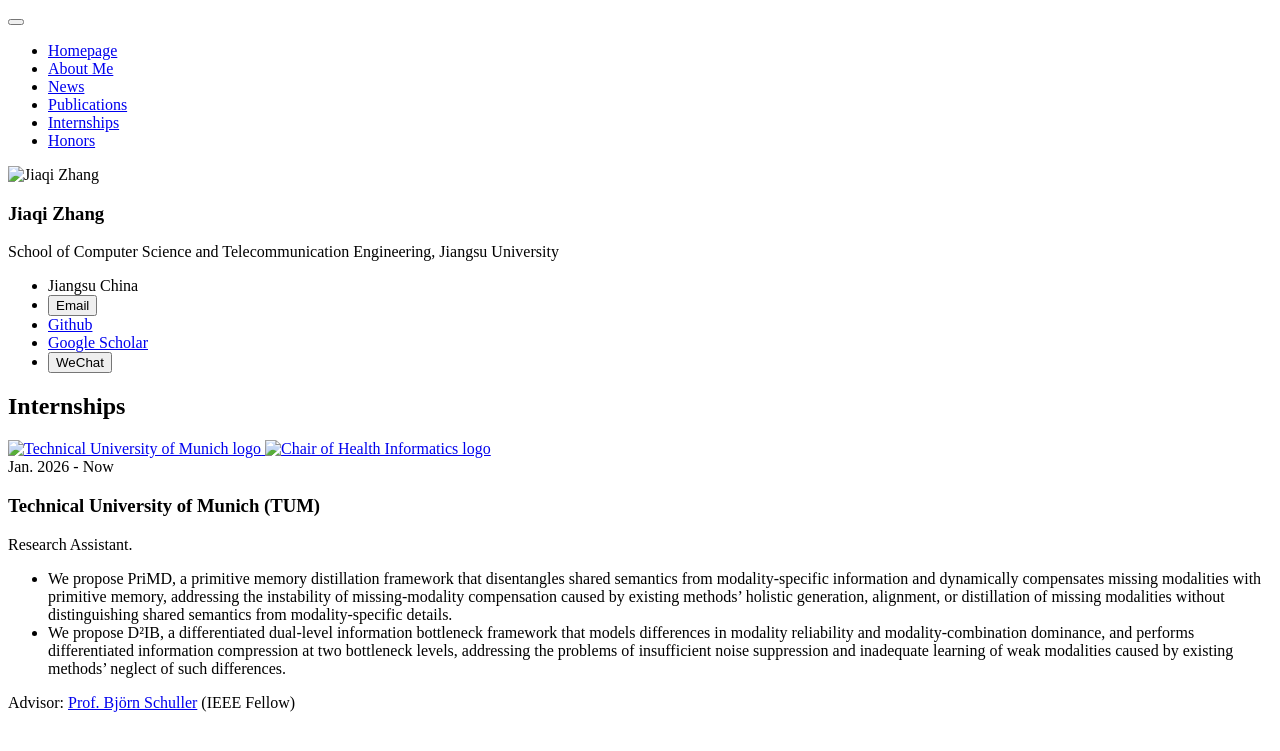
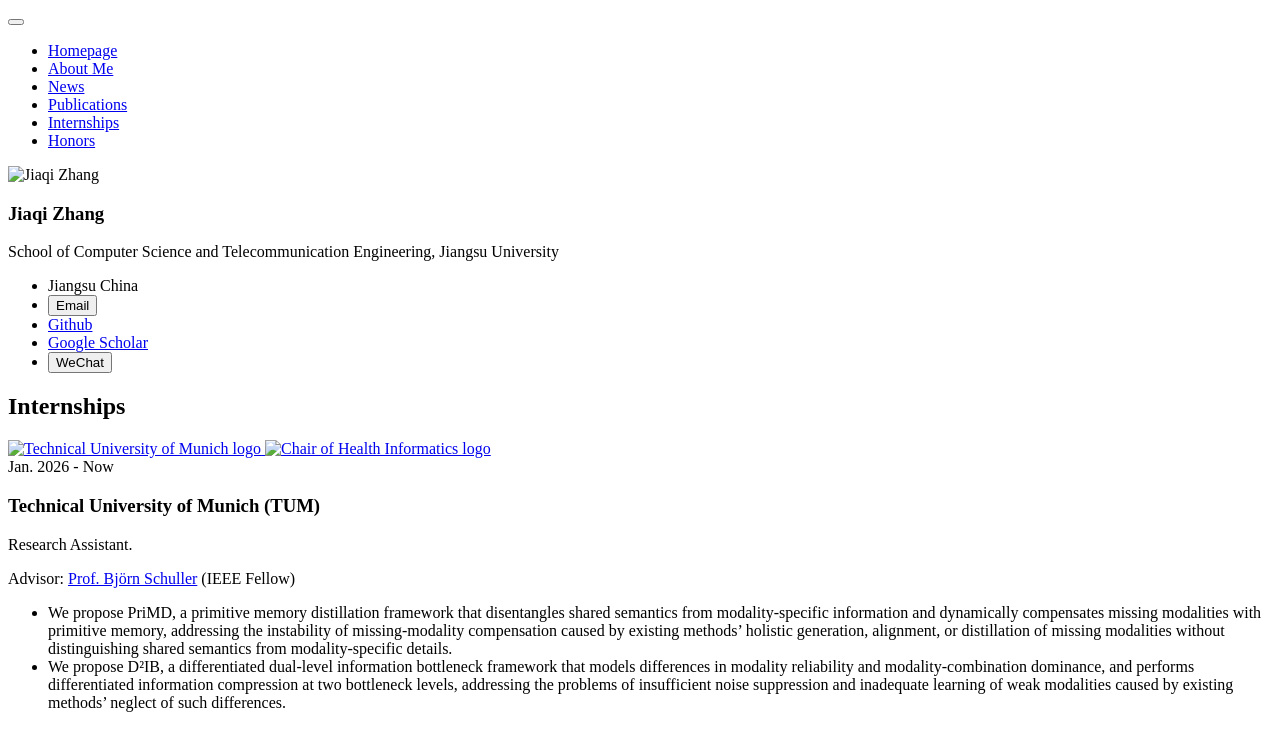
Before and after one commit to JiaqiZhang-Sengoku/JiaqiZhang-Sengoku.github.io, a Jekyll site: the page built from _pages/includes/internships.md, in a window 1280 px wide. Shown: the top 751 px of the page. Built offline with Jekyll 4.4.1, drawn with Linux system fonts in a browser that asks for light colours; our own code applies the rules of GitHub Pages for plain Markdown files.

Commit message:
20260707

```diff
--- a/_pages/includes/internships.md
+++ b/_pages/includes/internships.md
@@ -17,11 +17,11 @@
       <span class="internship-date">Jan. 2026 - Now</span>
       <h3>Technical University of Munich (TUM)</h3>
       <p>Research Assistant.</p>
+      <p class="internship-mentor">Advisor: <a href="https://www.schuller.one/">Prof. Björn Schuller</a> (IEEE Fellow)</p>
       <ul class="internship-projects">
         <li>We propose PriMD, a primitive memory distillation framework that disentangles shared semantics from modality-specific information and dynamically compensates missing modalities with primitive memory, addressing the instability of missing-modality compensation caused by existing methods’ holistic generation, alignment, or distillation of missing modalities without distinguishing shared semantics from modality-specific details.</li>
         <li>We propose D²IB, a differentiated dual-level information bottleneck framework that models differences in modality reliability and modality-combination dominance, and performs differentiated information compression at two bottleneck levels, addressing the problems of insufficient noise suppression and inadequate learning of weak modalities caused by existing methods’ neglect of such differences.</li>
       </ul>
-      <p class="internship-mentor">Advisor: <a href="https://www.schuller.one/">Prof. Björn Schuller</a> (IEEE Fellow)</p>
     </div>
   </div>
 </div>
```
